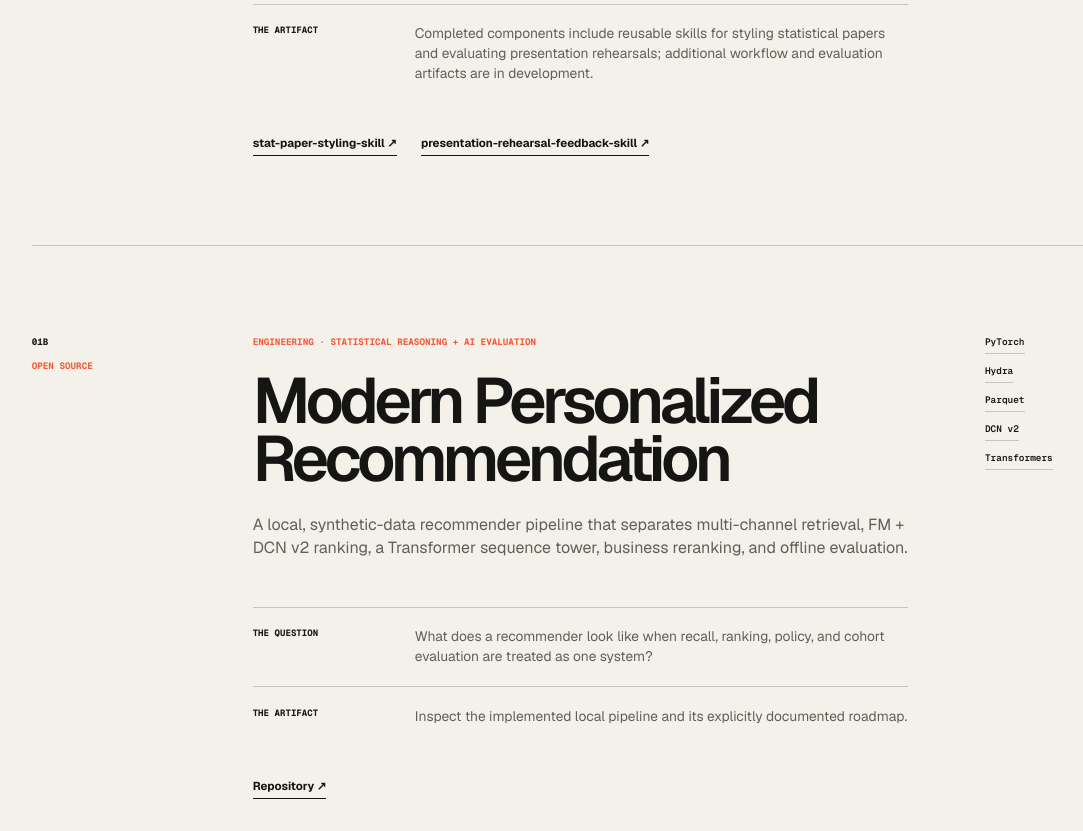
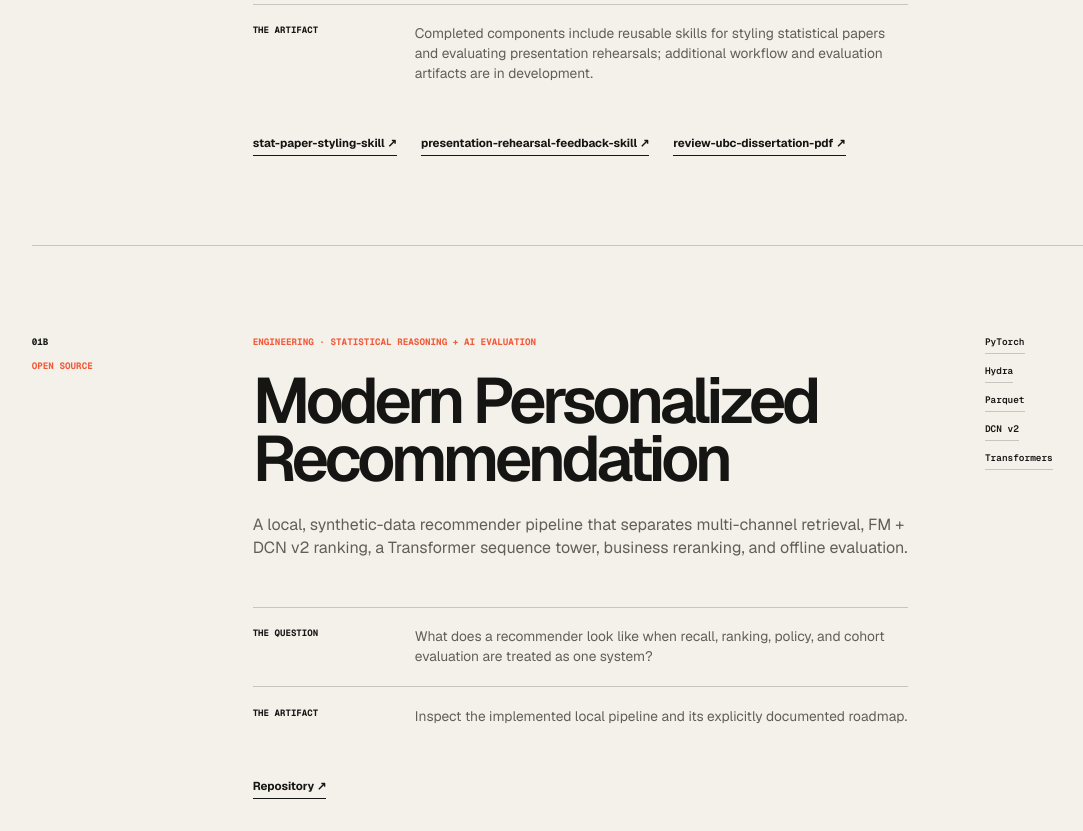
Before and after one commit to jiapivialiu/jiapivialiu-portfolio, a Next.js app: page /ml-systems in a window 1280 px wide. Shown: the part 1280-2111 px from the top of the page, without its empty margins (17-1100 px from the left). Built offline with nearby package versions, Linux system fonts and the light colour scheme.

Commit message:
add a link

```diff
--- a/src/data/site.ts
+++ b/src/data/site.ts
@@ -110,6 +110,10 @@ export const projects: readonly Project[] = [
       {
         label: "presentation-rehearsal-feedback-skill",
         url: "https://github.com/jiapivialiu/presentation-rehearsal-feedback-skill",
+      },
+      {
+        label: "review-ubc-dissertation-pdf",
+        url: "https://github.com/jiapivialiu/review-ubc-dissertation-pdf",
       },
     ],
     technologies: ["Codex skills", "MCP", "Agent workflows", "Evaluation design"],
```
